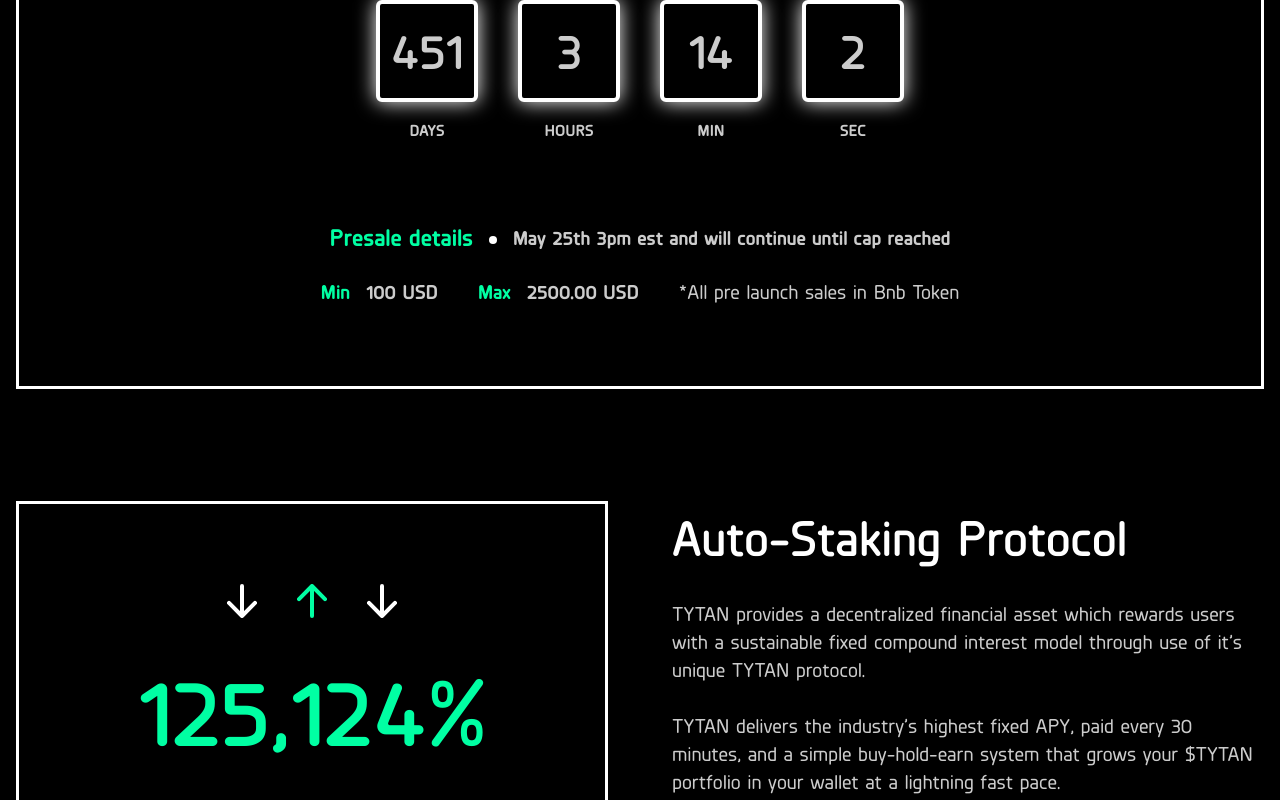
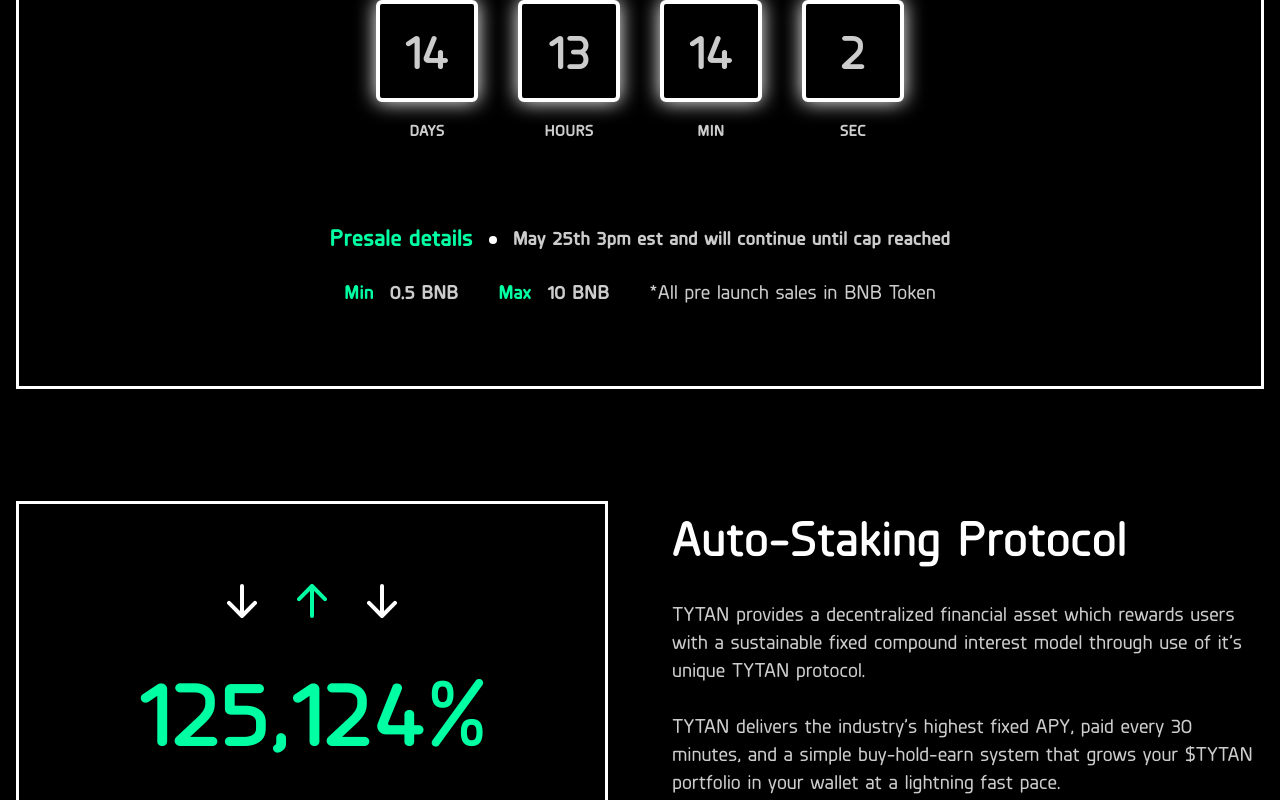
Before and after one commit to Tytan-Finance/Tytan-Landing, a Next.js app: page / in a window 1280 px wide. Shown: the part 938-1738 px from the top of the page. Built offline with nearby package versions, Linux system fonts and the light colour scheme; a web font is replaced by a local one.

Commit message:
update presale amount and date

```diff
--- a/components/HomePage/CountdownSection.tsx
+++ b/components/HomePage/CountdownSection.tsx
@@ -25,7 +25,7 @@
 
 const CountdownSection: React.FC<Props> = (props) => {
 
-    const expiryTimestamp = new Date('5 Aug, 2023');
+    const expiryTimestamp = new Date('2022-05-25T10:00:00Z');
 
     const {
         seconds,
@@ -123,7 +123,7 @@
                                 Min
                             </p>
                             <p className={`text-xl font-Planer-Bold`}>
-                                100 USD
+                                0.5 BNB
                             </p>
                         </div>
 
@@ -133,14 +133,14 @@
                                 Max
                             </p>
                             <p className={`text-xl font-Planer-Bold`}>
-                                2500.00 USD
+                                10 BNB
                             </p>
                         </div>
 
                         {/*     *All pre launch sales in Bnb Token      */}
                         <div className={``}>
                             <p className={` text-xl font-Planer-Medium`}>
-                                *All pre launch sales in Bnb Token
+                                *All pre launch sales in BNB Token
                             </p>
                         </div>
                     </div>
```
